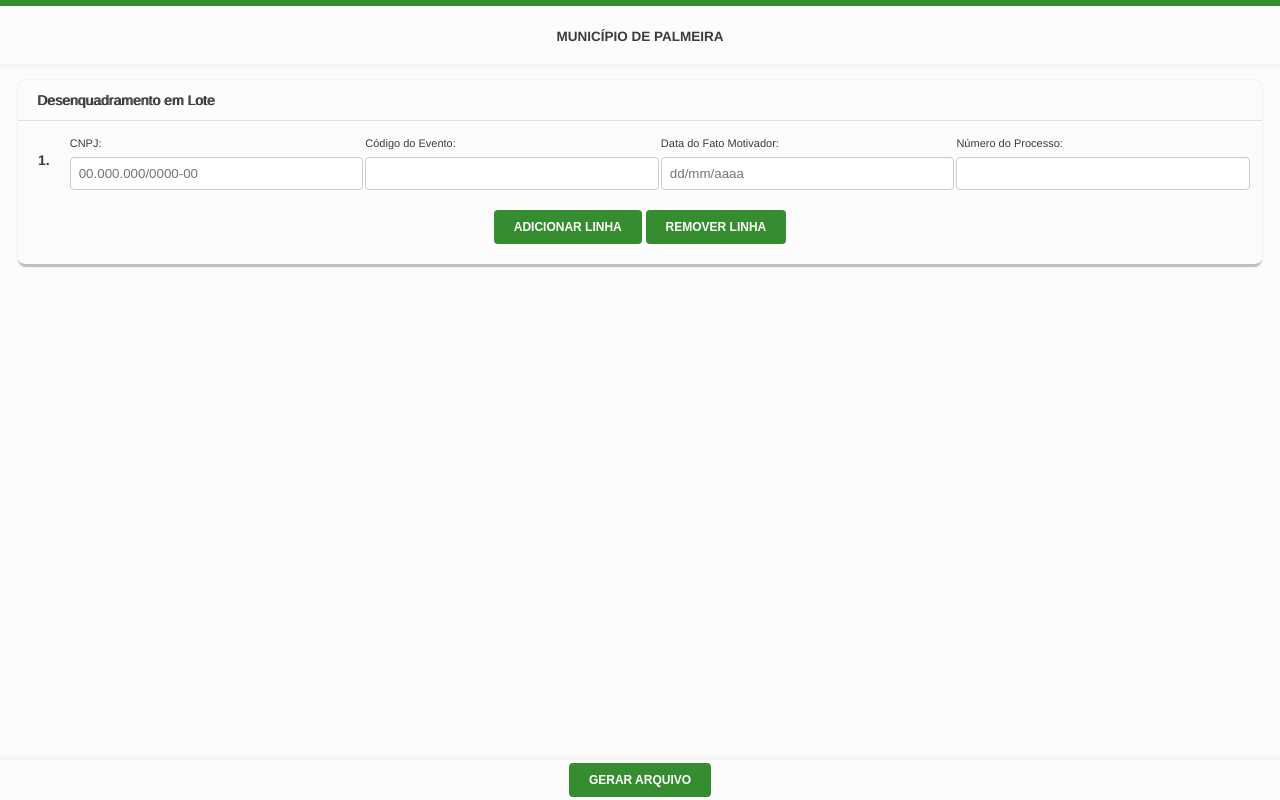
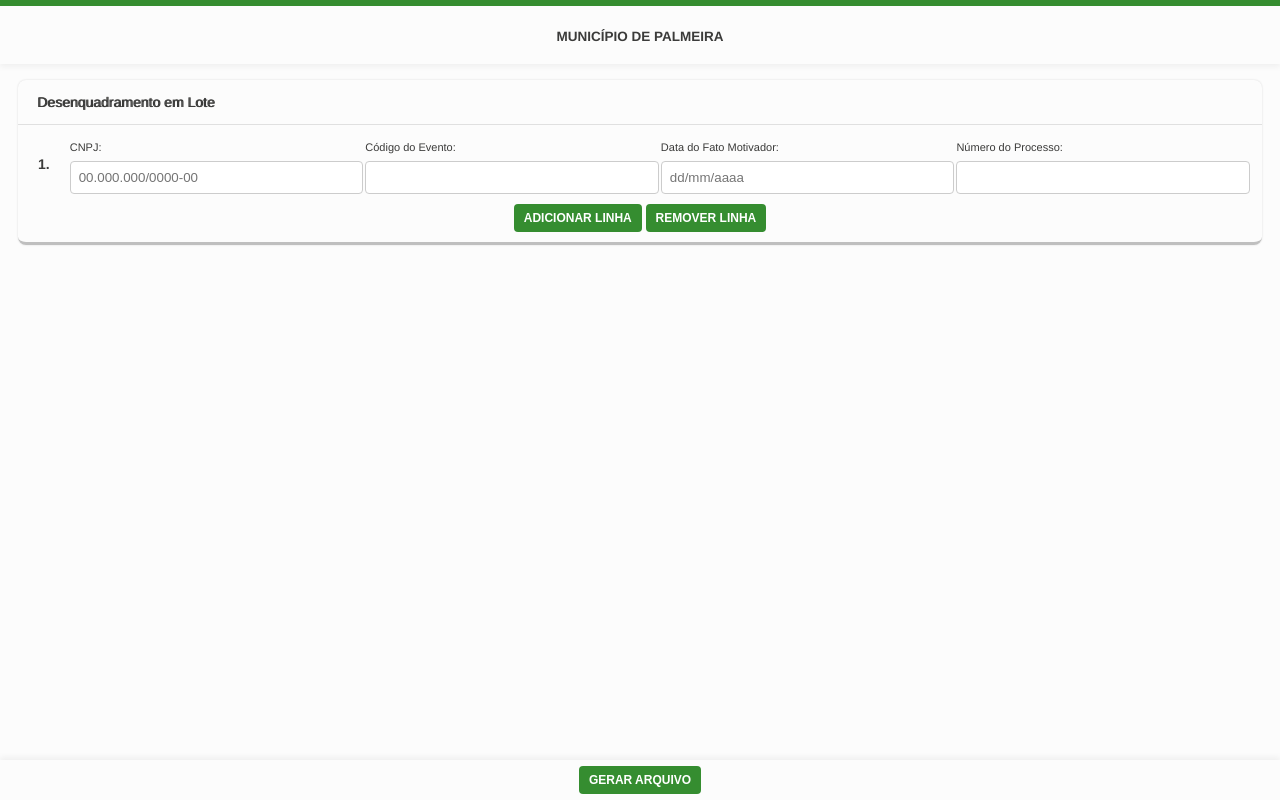
Before and after one commit to John-0liveira/app, a plain HTML site: page index.html in a window 1280 px wide. Drawn offline with Linux system fonts and the light colour scheme.

Commit message:
Mais ajustes de css

```diff
--- a/styles.css
+++ b/styles.css
@@ -70,10 +70,9 @@ body {
 }
 
 .panel-content {
-    padding: 20px;
     padding-top: 0px;
     padding-right: 20px;
-    padding-bottom: 20px;
+    padding-bottom: 10px;
     padding-left: 20px;
 }
 
@@ -87,7 +86,7 @@ h1 {
     display: block;
     font-weight: 500;
     font-size: 14px;
-    padding: 10px 20px; /* Ajuste o padding conforme necessário */
+    padding: 12px 20px; /* Ajuste o padding conforme necessário */
     color: var(--text-color);
     border-bottom: 1px solid #e0e0e0;
     text-shadow: -1px 0 var(--text-color);
@@ -103,7 +102,7 @@ h1 {
     margin: 10px 0;
     margin-top: 0px;
     margin-right: 0px;
-    margin-bottom: 10px;
+    margin-bottom: 0px;
     margin-left: 0px;
 }
 
@@ -146,7 +145,7 @@ input[type="text"] {
 button {
     background-color: var(--button-color);
     color: white;
-    padding: 10px 20px;
+    padding: 7px 10px;
     font-size: 12px;
     cursor: pointer;
     border: none;
```
